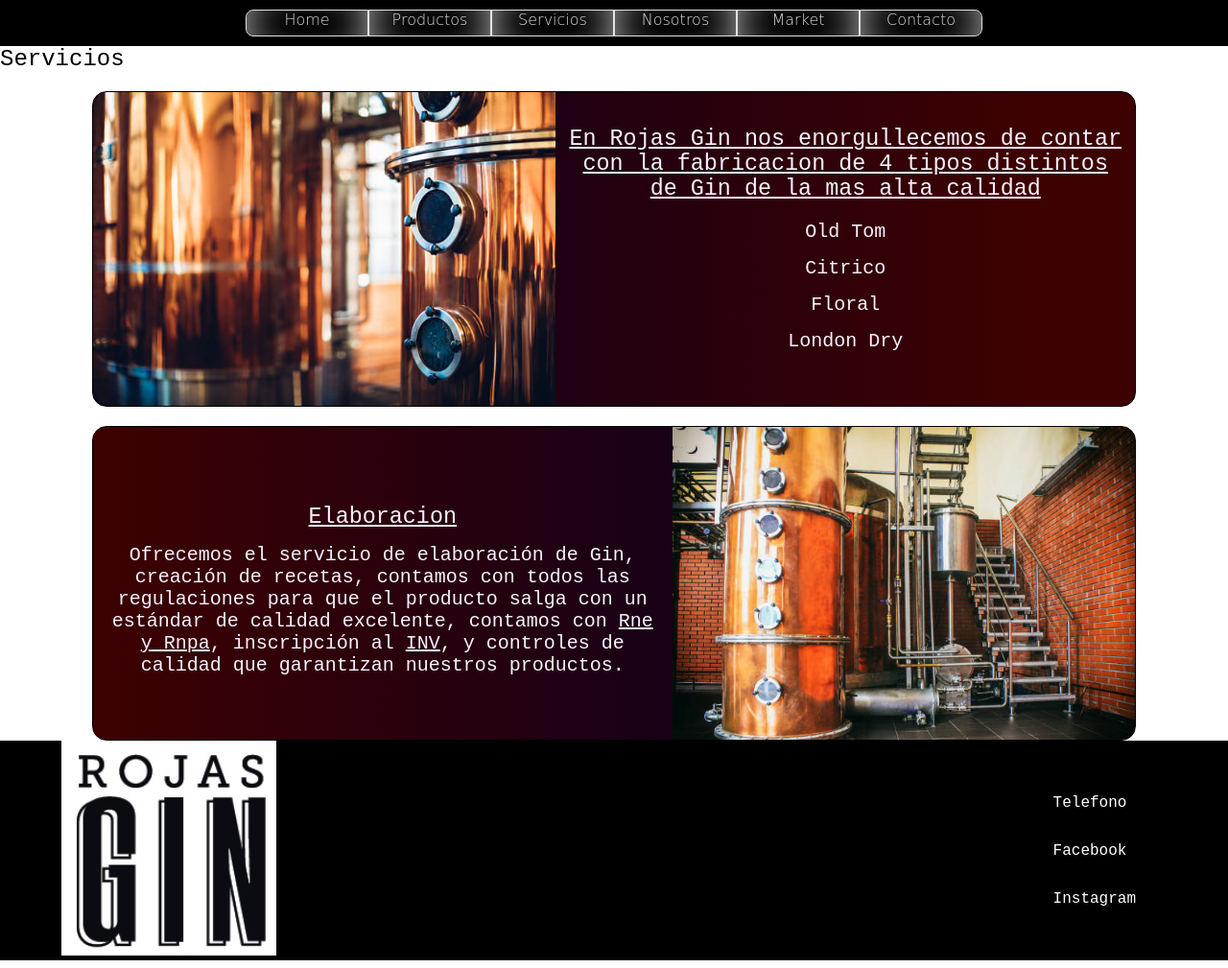
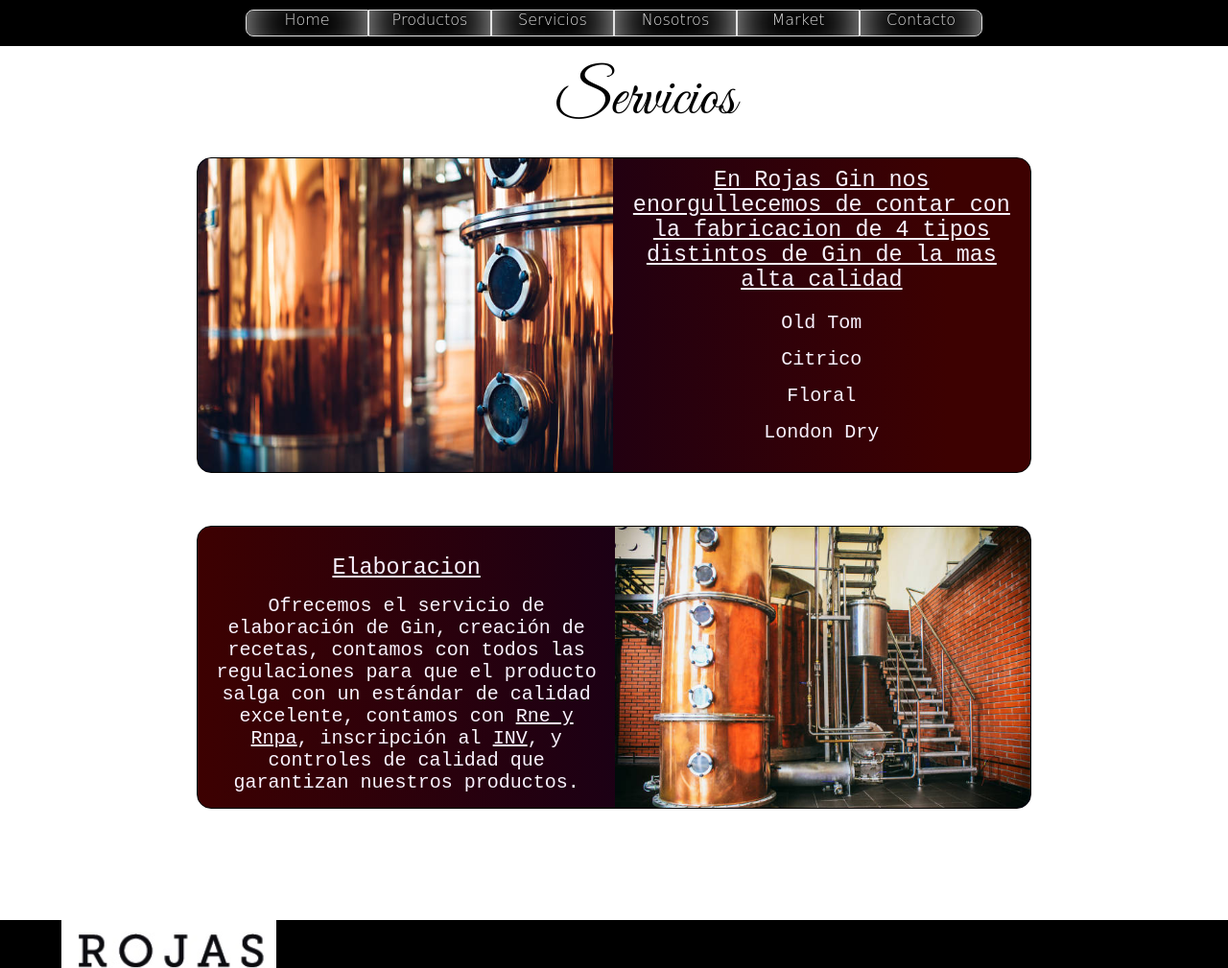
Before and after one commit to CaC-G22/rojas-gin-webapp, a plain HTML site: page public/templates/services.html in a window 1280 px wide. Shown: the top 1009 px of the page at 96% size. Drawn offline with Linux system fonts and the light colour scheme; a web font is replaced by a local one.

Commit message:
Margin in cards 2

```diff
--- a/public/static/css/services.css
+++ b/public/static/css/services.css
@@ -7,6 +7,20 @@
 main{
 	/* background: rgb(1,1,1);
 	background: linear-gradient(178deg, rgba(1,1,1,1) 0%, rgba(100,65,42,1) 51%); */
+	display: flex;
+	flex-direction: column;
+	justify-content: center;
+	align-items: center;
+	padding: 1rem 10vw;
+
+}
+
+main h2{
+	font-family: "Great Vibes", cursive;
+  	font-style: normal;
+  	font-size: 4rem;
+  	padding-left: 1em;
+
 }
 
 /*Carta N1*/
@@ -81,8 +95,9 @@ main{
 	background: linear-gradient(90deg, rgba(61,1,1,1) 0%, rgba(2,0,36,1) 90%);
 	border-radius: 15px;
 	border: 1px solid black;
-	margin-top: 20px;
-	transition: all 2s;
+	margin-top: 55px;
+	margin-bottom: 100px;
+
 }
 
 .card-image-2{
--- a/public/templates/services.html
+++ b/public/templates/services.html
@@ -11,6 +11,12 @@
       rel="shortcut icon"
       href="../static/img/favicon.ico"
       type="image/x-icon"
+    />
+    <link rel="preconnect" href="https://fonts.googleapis.com" />
+    <link rel="preconnect" href="https://fonts.gstatic.com" crossorigin />
+    <link
+      href="https://fonts.googleapis.com/css2?family=Great+Vibes&family=Klee+One&family=Oxygen+Mono&display=swap"
+      rel="stylesheet"
     />
   </head>
   <body>
```
